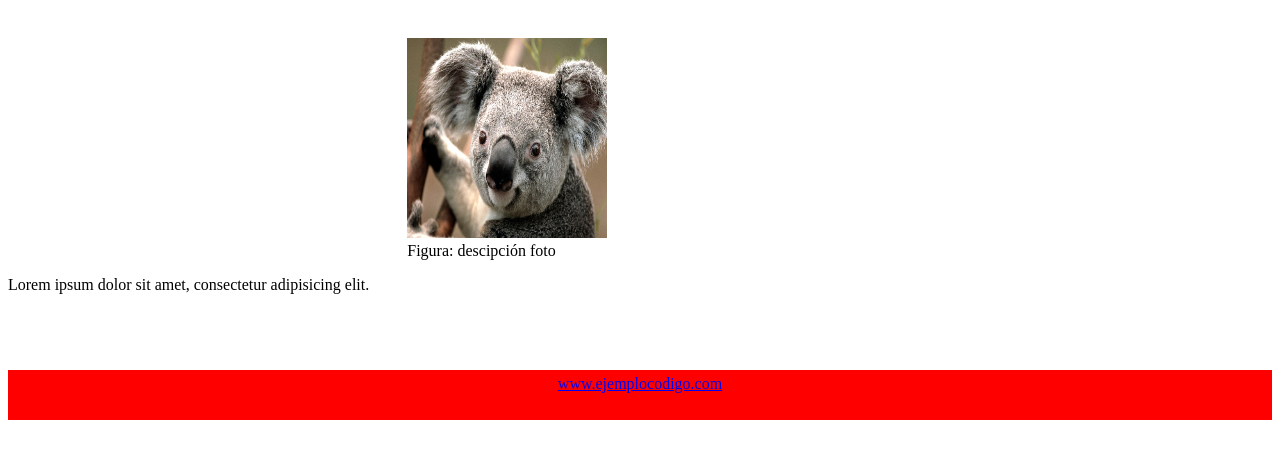
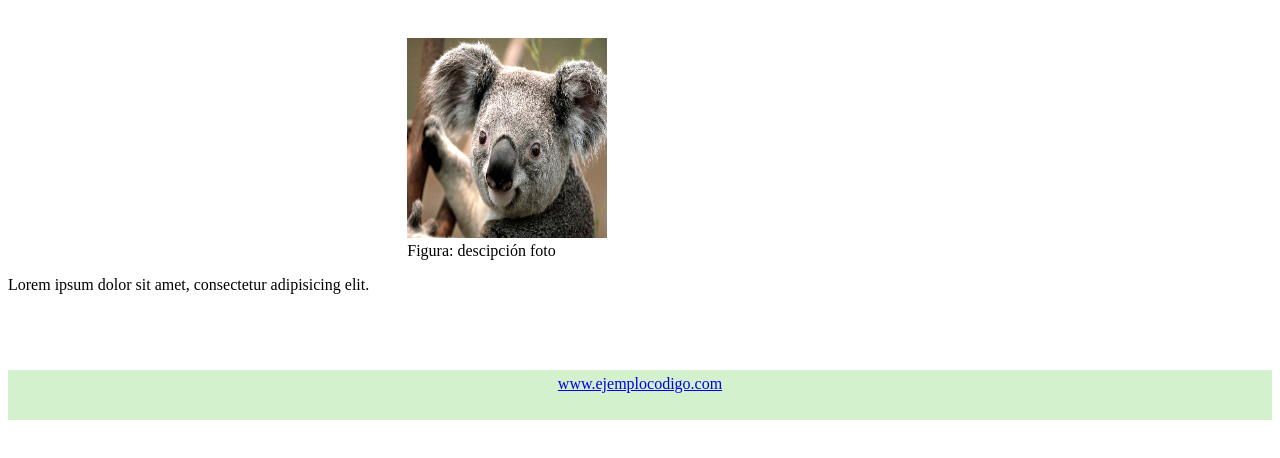
Before and after one commit to teodoroh/Productivo, a plain HTML site: page index.html in a window 1280 px wide. Drawn offline with Linux system fonts and the light colour scheme.

Commit message:
Modificación en color de Footer.

```diff
--- a/css/estilo.css
+++ b/css/estilo.css
@@ -31,7 +31,7 @@ footer {
 	height: 40px;
 	padding:5px 0px;
 	clear: both;
-	background: red;
+	background: #d4f1cd;
 	text-align: center;
 	color: #fff;
 }
```
